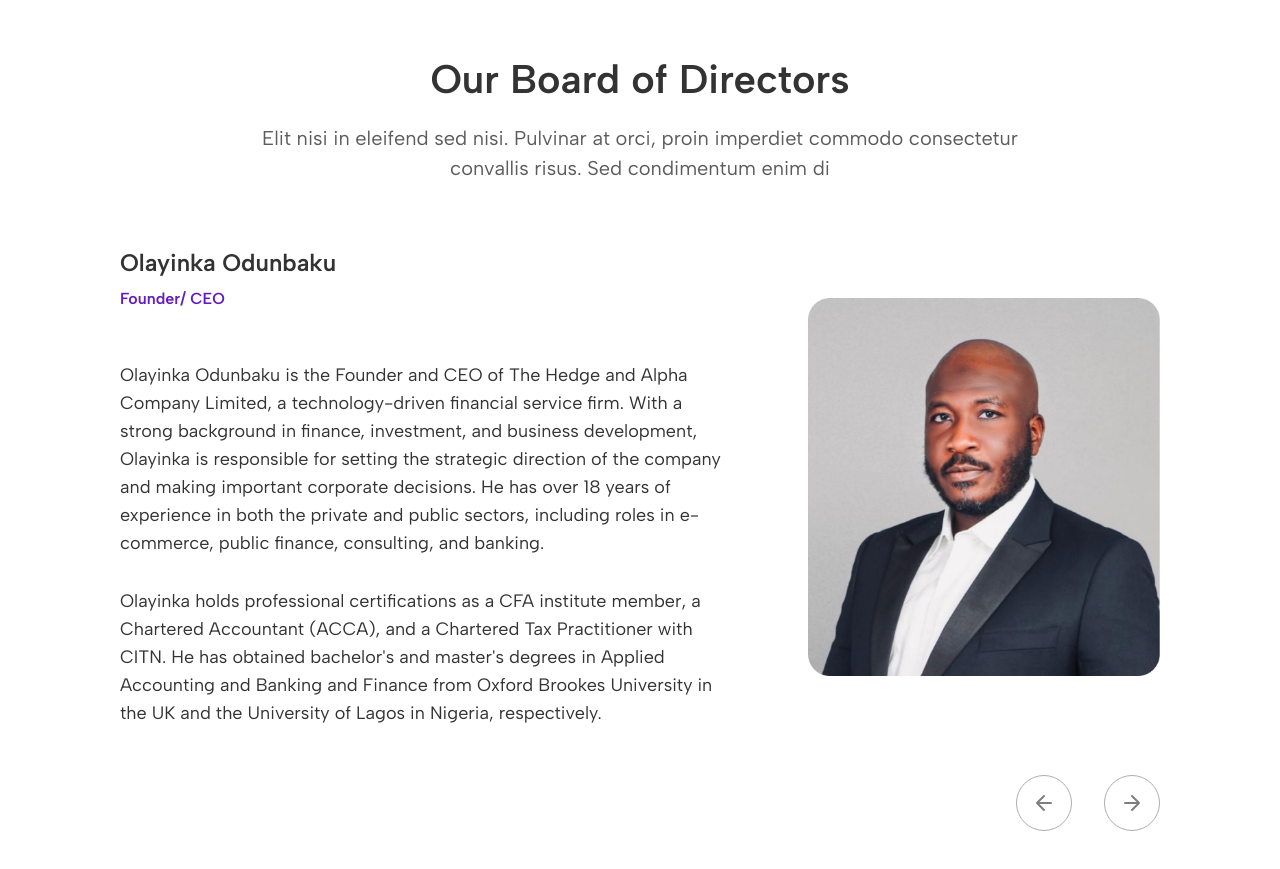
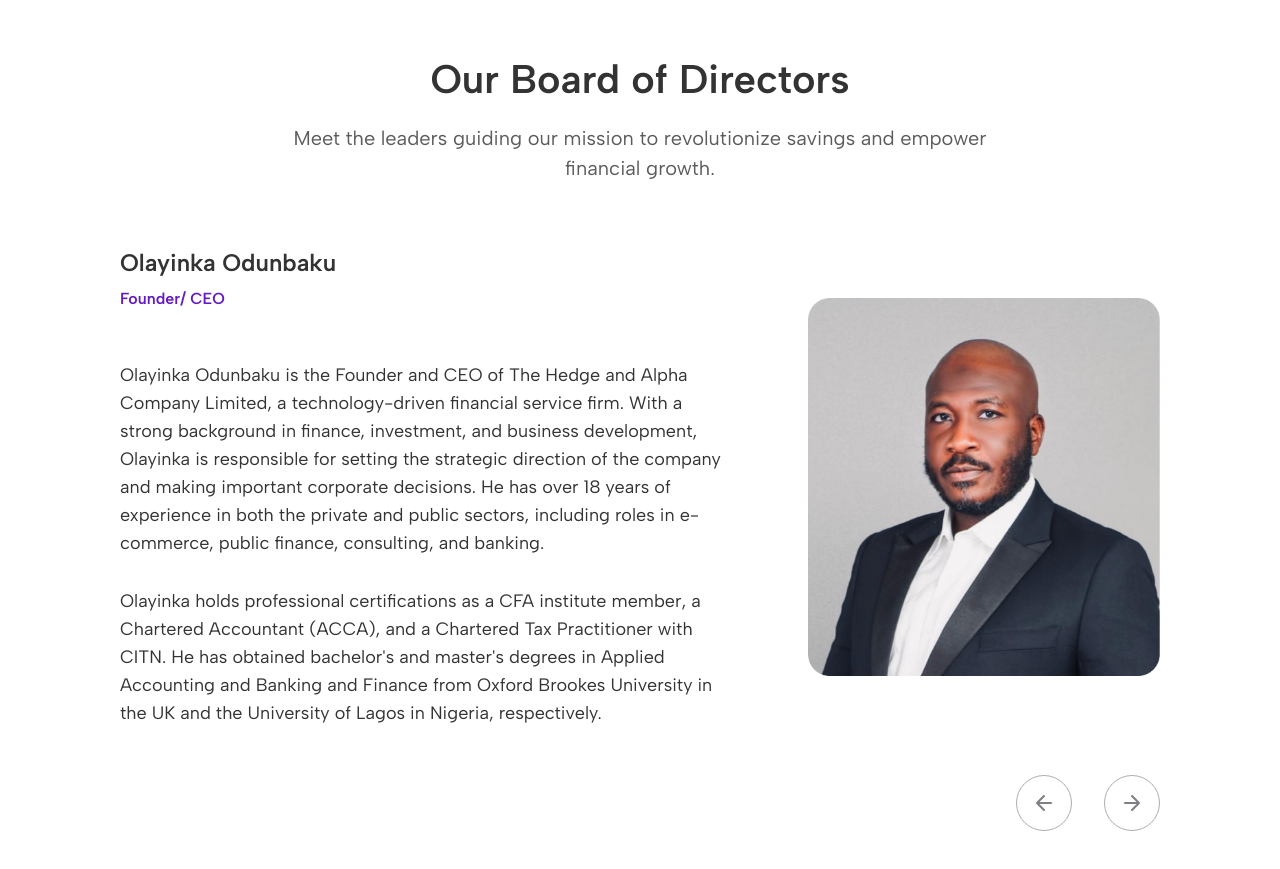
Before and after one commit to hedge-and-alpha/website_v2, a Nuxt app: page /about-us in a window 1280 px wide. Shown: the part 2900-3769 px from the top of the page. Built offline with nearby package versions, Linux system fonts and the light colour scheme.

Commit message:
chore: update dummy text in board of directors section

```diff
--- a/pages/about-us/index.vue
+++ b/pages/about-us/index.vue
@@ -226,8 +226,7 @@
           Our Board of Directors
         </p>
         <p class="text-collo-text sm:text-xl leading-6 sm:leading-[30px]">
-          Elit nisi in eleifend sed nisi. Pulvinar at orci, proin imperdiet
-          commodo consectetur convallis risus. Sed condimentum enim di
+          Meet the leaders guiding our mission to revolutionize savings and empower financial growth.
         </p>
       </div>
       <div class="max-w-[1200px] mx-auto">
```
Also changed, not shown: 1 other file (tests, documents, lock files or other folders).
